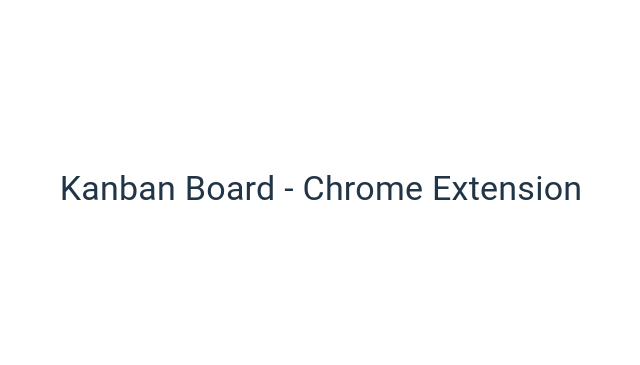
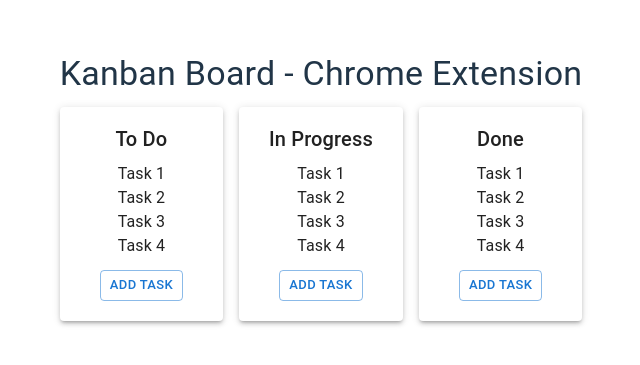
Before and after one commit to LujanSolo/kanban-chrome-extension, a React (Vite) app: page / in a window 1280 px wide. Shown: the part 205-570 px from the top of the page, without its empty margins (319-959 px from the left). Built offline with nearby package versions, Linux system fonts and the light colour scheme.

Commit message:
modified the Board component for typescript and object specifications. updaed column component with typescript definitions and modified the button's style

```diff
--- a/src/App.tsx
+++ b/src/App.tsx
@@ -1,6 +1,3 @@
-import { useState } from 'react'
-import reactLogo from './assets/react.svg'
-import viteLogo from '/vite.svg'
 import './App.css'
 import Board from './components/Board';
 import Column from './components/Column';
@@ -9,9 +6,7 @@ function App() {
 
   return (
     <>
-    <Board>
-
-     </Board>
+    <Board />
     </>
   )
 }
--- a/src/components/Board.tsx
+++ b/src/components/Board.tsx
@@ -1,11 +1,52 @@
-import { Container, Typography } from '@mui/material';
+import { Container, Typography, Grid } from '@mui/material';
+import Column from './Column';
 
-const Board = () => {
+interface Task {
+  id: number;
+  title: string;
+  description: string;
+}
+
+const dummyTasks: Task[] = [
+  {
+    id: 1,
+    title: 'Task 1',
+    description: 'Description of Task 1',
+  },
+  {
+    id: 2,
+    title: 'Task 2',
+    description: 'Description of Task 2',
+  },
+  {
+    id: 3,
+    title: 'Task 3',
+    description: 'Description of Task 3',
+  },
+  {
+    id: 4,
+    title: 'Task 4',
+    description: 'Description of Task 4',
+  },
+];
+
+const Board: React.FC = () => {
   return (
     <Container maxWidth="xl">
       <Typography variant="h4" gutterBottom>
         Kanban Board - Chrome Extension
       </Typography>
+      <Grid container spacing={2}>
+        <Grid item xs={4}>
+          <Column title="To Do" tasks={dummyTasks} />
+        </Grid>
+        <Grid item xs={4}>
+          <Column title="In Progress" tasks={dummyTasks} />
+        </Grid>
+        <Grid item xs={4}>
+          <Column title="Done" tasks={dummyTasks} />
+        </Grid>
+      </Grid>
     </Container>
   )
 };
--- a/src/components/Column.tsx
+++ b/src/components/Column.tsx
@@ -23,7 +23,7 @@ const Column: React.FC<ColumnProps> = ({ title, tasks }) => {
           {/* Add more task details as needed */}
         </div>
       ))}
-      <Button variant="outlined" color="primary" size="small">
+      <Button variant="outlined" color="primary" size="small" style={{ marginTop: '12px', marginBottom: "4px" }}>
         Add Task
       </Button>
     </Paper>
```
